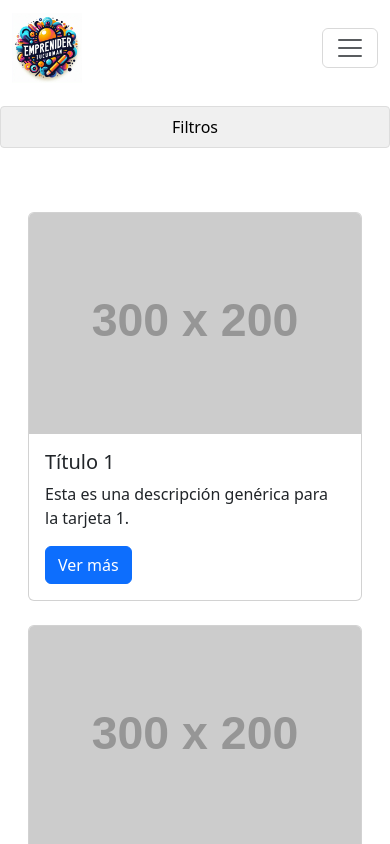
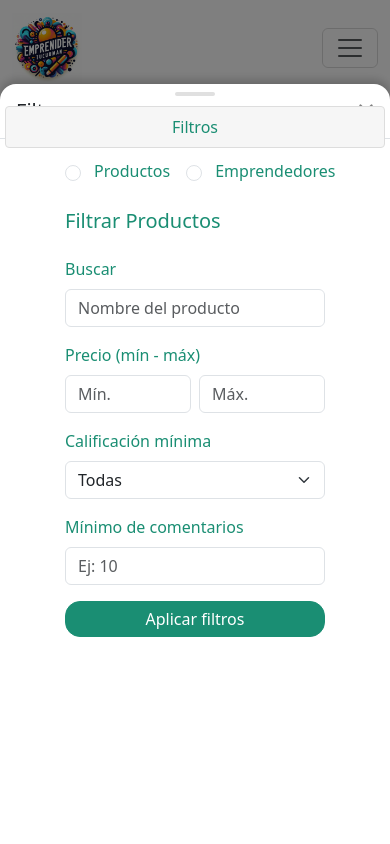
Before and after one commit to lucaschipolari/emprender-tucuman, a React (Vite) app: page /shop in a window 390 px wide. Both pictures are taken after a click on the button "Filtros". Shown: the top 844 px of the page. Built offline with nearby package versions, Linux system fonts and the light colour scheme.

Commit message:
realice las opciones de filtrado responsive

```diff
--- /dev/null
+++ b/src/components/LeakedStore/FilterModal.css
@@ -0,0 +1,77 @@
+
+.modal-backdrop-custom {
+    position: fixed;
+    top: 0;
+    left: 0;
+    width: 100%;
+    height: 100%;
+    background-color: rgba(0, 0, 0, 0.5);
+    display: flex;
+    justify-content: center;
+    align-items: flex-end;
+    z-index: 1050;
+  }
+
+  /* Contenedor del diálogo */
+  .modal-backdrop-custom .modal-dialog {
+    margin: 0;
+    width: 100%;
+    max-width: 100%;
+    transform: none !important;
+    animation: slide-up 0.3s ease-out;
+  }
+
+  /* Contenido del modal */
+  .modal-backdrop-custom .modal-content {
+    height: 90vh;
+    border-radius: 16px 16px 0 0;
+    box-shadow: 0 -4px 10px rgba(0, 0, 0, 0.2);
+    background-color: white;
+    border: none;
+    overflow: hidden;
+  }
+
+  .modal-backdrop-custom .modal-header {
+    border-bottom: 1px solid #dee2e6;
+    padding: 0.75rem 1rem;
+    position: relative;
+    display: flex;
+    justify-content:space-between;
+  }
+
+
+  .modal-backdrop-custom .modal-header::before {
+    content: '';
+    position: absolute;
+    top: 8px;
+    left: 50%;
+    transform: translateX(-50%);
+    width: 40px;
+    height: 4px;
+    background-color: #e0e0e0;
+    border-radius: 4px;
+  }
+
+
+  .modal-backdrop-custom .modal-body {
+    overflow-y: auto;
+    max-height: calc(50vh - 120px);
+  }
+
+
+  @media screen and (min-width: 550px) {
+    .modal-backdrop-custom .modal-dialog {
+      width: 450px;
+      max-width: 450px;
+    }
+  }
+
+
+  @keyframes slide-up {
+    from {
+      transform: translateY(100%);
+    }
+    to {
+      transform: translateY(0);
+    }
+  }
--- /dev/null
+++ b/src/components/LeakedStore/FilterModal.jsx
@@ -0,0 +1,34 @@
+import React from "react";
+import "./FilterModal.css";
+import FilterSelector from "./FilterSelector";
+const FilterModal = ({ isOpen, onClose }) => {
+  if (!isOpen) return null;
+
+  return (
+    <div className="modal-backdrop-custom">
+      <div className="modal-dialog modal-dialog-centered">
+        <div className="modal-content">
+          <div className="modal-header">
+            <h1 className="modal-title fs-5">Filtros</h1>
+            <button
+              type="button"
+              className="btn-close"
+              onClick={onClose}
+            ></button>
+          </div>
+          <div className="d-flex justify-content-center">
+            <FilterSelector />
+          </div>
+
+          {/* <div className="modal-footer">
+            <button className="btn btn-secondary" onClick={onClose}>
+              Cerrar
+            </button>
+            <button className="btn btn-primary">Aplicar</button>
+          </div> */}
+        </div>
+      </div>
+    </div>
+  );
+};
+export default FilterModal;
--- a/src/styles/LeakedProducts.css
+++ b/src/styles/LeakedProducts.css
@@ -1,31 +1,35 @@
-/* Estilos para el área de filtros */
+
 .area-filtros {
-  display: none; /* Oculto por defecto en móviles */
+  display: none;
 }
 .productos-filtrados{
   flex-direction: column;
 }
-/* Estilos para el botón de filtros (visible solo en móviles) */
+
 .boton-filtros {
-  display: block; /* Visible por defecto en móviles */
-  margin-top: 10px; /* Espacio debajo del navbar */
-  /* Añade los estilos que prefieras para el botón */
+  position: sticky;
+  top: 80px;
+  margin-top: 10px;
+  margin-left: 5px;
+  margin-right: 5px;
   padding: 8px 16px;
-  background-color: #f0f0f0;
+  color: var(--color-verde-fuerte);
+  background-color: var(--color-blanco);
   border: 1px solid #ddd;
   border-radius: 4px;
   text-align: center;
   cursor: pointer;
+  z-index: 1500;
 }
 
-/* Media query para pantallas mayores a 550px */
+
 @media screen and (min-width: 550px) {
   .area-filtros {
-    display: block; /* Mostrar el área de filtros */
+    display: block;
   }
 
   .boton-filtros {
-    display: none; /* Ocultar el botón */
+    display: none;
   }
   .productos-filtrados{
     flex-direction: row;
--- a/src/views/HomeView.jsx
+++ b/src/views/HomeView.jsx
@@ -1,8 +1,3 @@
-import Navbar from "../components/Common/Navbar";
-import CardLeakedSeccion from "../components/LeakedStore/CardLeakedSeccion";
-import Filter from "../components/LeakedStore/FilterProducts";
-import FilterSelector from "../components/LeakedStore/FilterSelector";
-
 export const HomeView = () => {
   return <> </>;
 };
--- a/src/views/LeakedProducts.jsx
+++ b/src/views/LeakedProducts.jsx
@@ -2,18 +2,24 @@ import React, { useState } from "react";
 import FilterSelector from "../components/LeakedStore/FilterSelector";
 import CardLeakedSeccion from "../components/LeakedStore/CardLeakedSeccion";
 import "../styles/LeakedProducts.css";
+import FilterModal from "../components/LeakedStore/FilterModal";
 const LeakedProducts = () => {
   const [mostrarFiltros, setMostrarFiltros] = useState(false);
 
   const toggleFiltros = () => {
-    setMostrarFiltros(!mostrarFiltros);
+    setMostrarFiltros(true);
   };
+
+  const cerrarModal = () => {
+    setMostrarFiltros(false);
+  };
+
   return (
     <div className="d-flex productos-filtrados">
-      {" "}
       <button className="boton-filtros" onClick={toggleFiltros}>
         Filtros
       </button>
+      <FilterModal isOpen={mostrarFiltros} onClose={cerrarModal} />
       <div className="area-filtros">
         <FilterSelector />
       </div>
```
